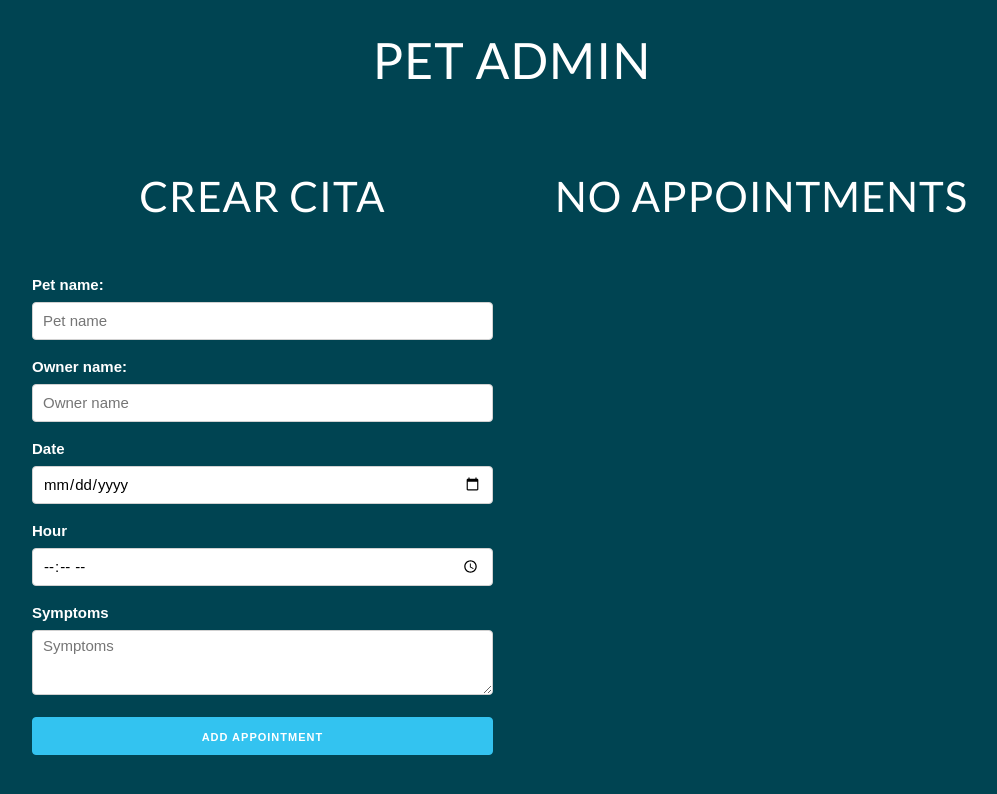
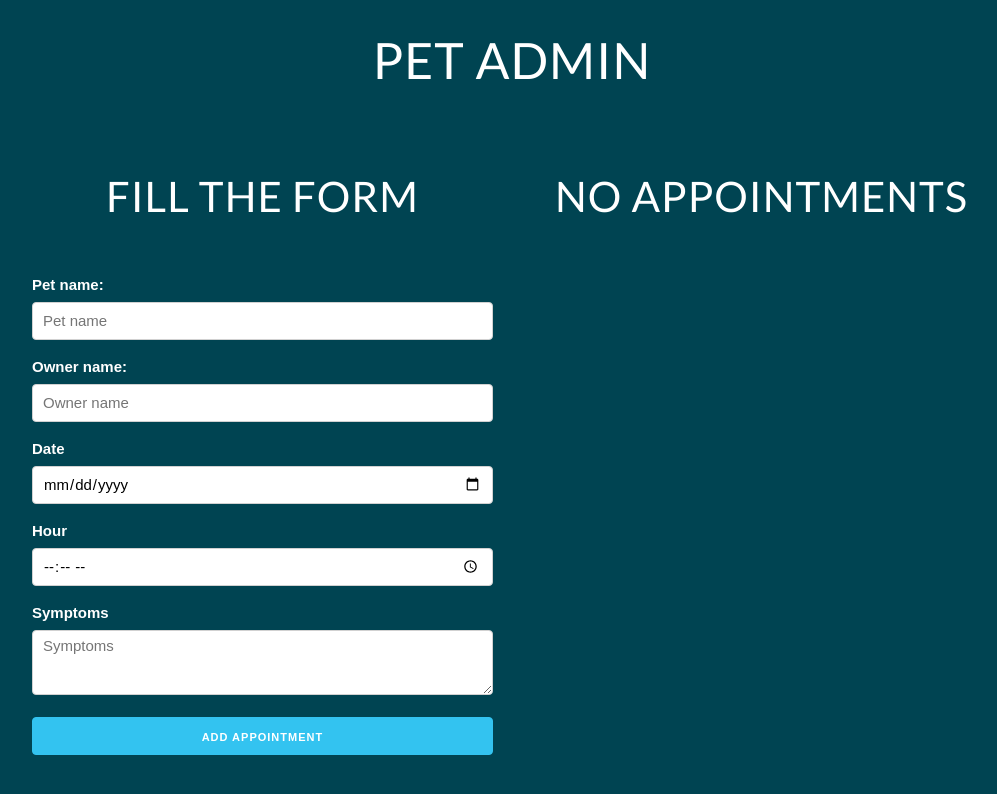
Before and after one commit to miguelopezv/pet-vet, a React (Create React App) app: page / in a window 1280 px wide. Shown: the top 794 px of the page, without its empty margins (128-1125 px from the left). Built offline with nearby package versions, Linux system fonts and the light colour scheme.

Commit message:
change in copy

```diff
--- a/src/components/NewAppointment.js
+++ b/src/components/NewAppointment.js
@@ -39,7 +39,7 @@ const NewAppointment = ({ addNewAppointment }) => {
 
   return (
     <Fragment>
-      <h2>Crear Cita</h2>
+      <h2>Fill the form</h2>
       {error ? (
         <div className="notification error">All fields are required</div>
       ) : null}
```
